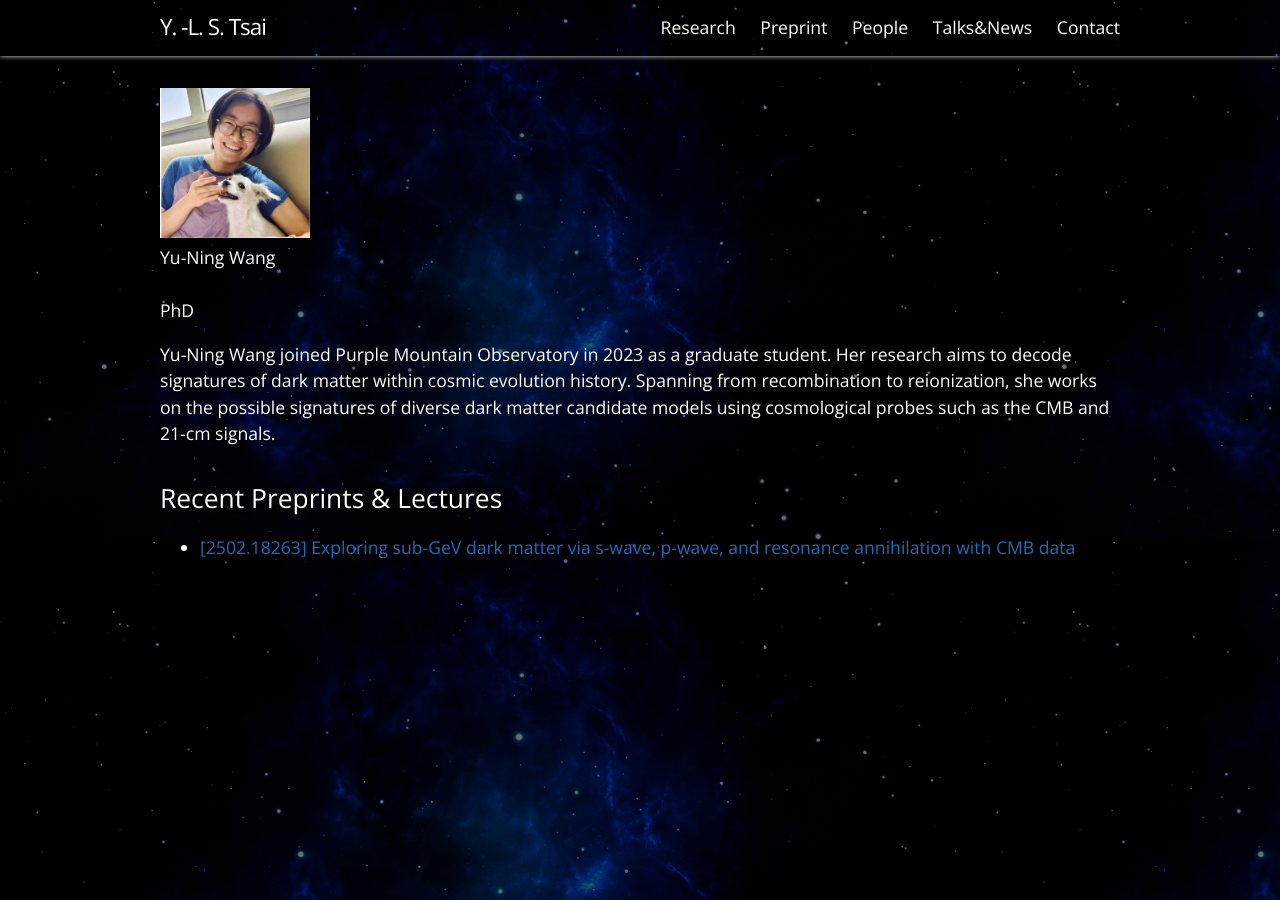
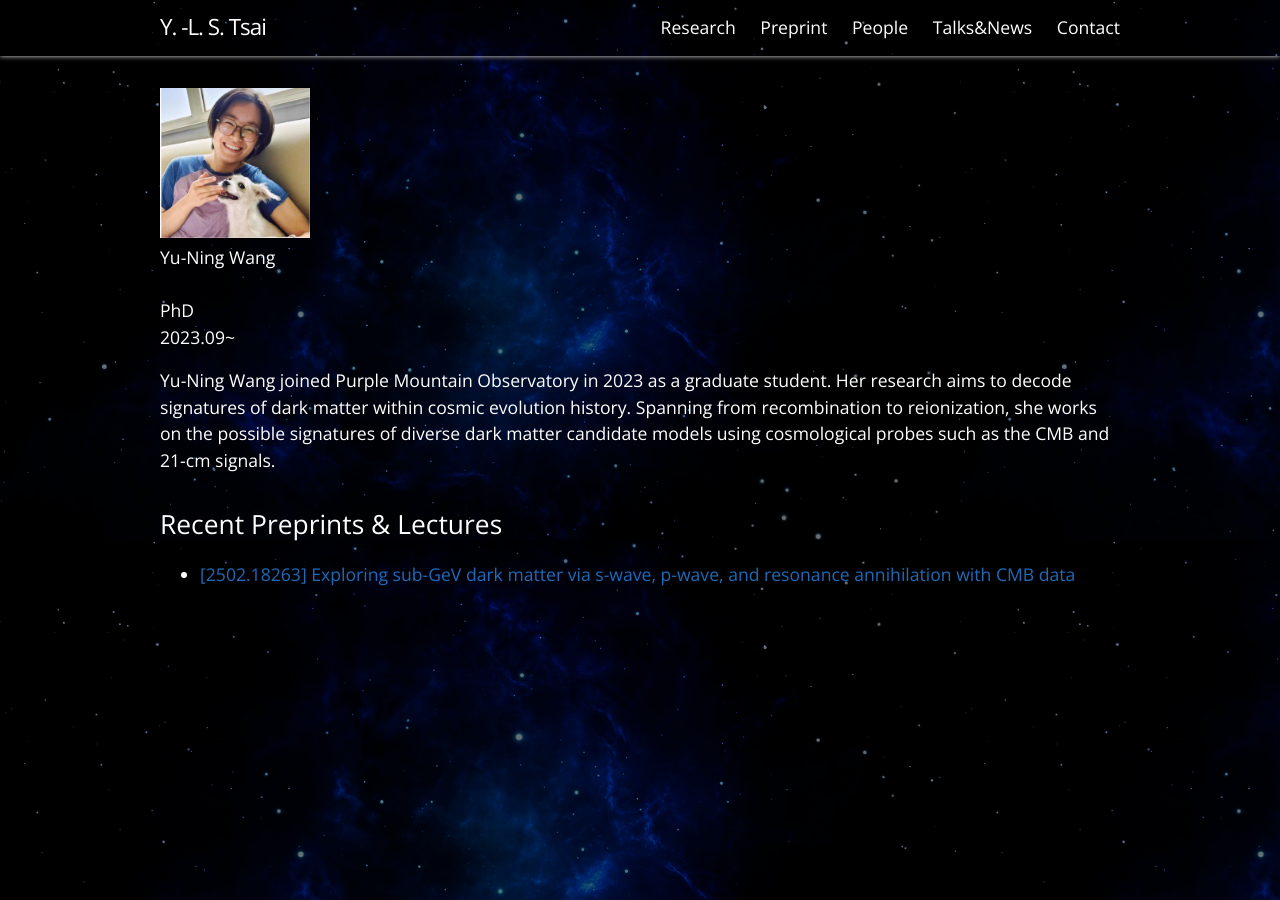
Before and after one commit to smingtsai/PMOdarkmatter, a Jekyll site: the page built from _authors/WangYuNing.md, in a window 1280 px wide. Built offline with Jekyll 4.4.1, drawn with Linux system fonts in a browser that asks for light colours.

Commit message:
mod WangYuNing.md

```diff
--- a/_authors/WangYuNing.md
+++ b/_authors/WangYuNing.md
@@ -7,6 +7,7 @@ layout: people
 picture: /PMOdarkmatter/assets/authors/wangyuning.jpg
 short_name: Yu-Ning Wang
 degree: PhD
+time: 2023.09~
 ---
 
 Yu-Ning Wang joined Purple Mountain Observatory in 2023 as a graduate student. Her research aims to decode signatures of dark matter within cosmic evolution history.
```
